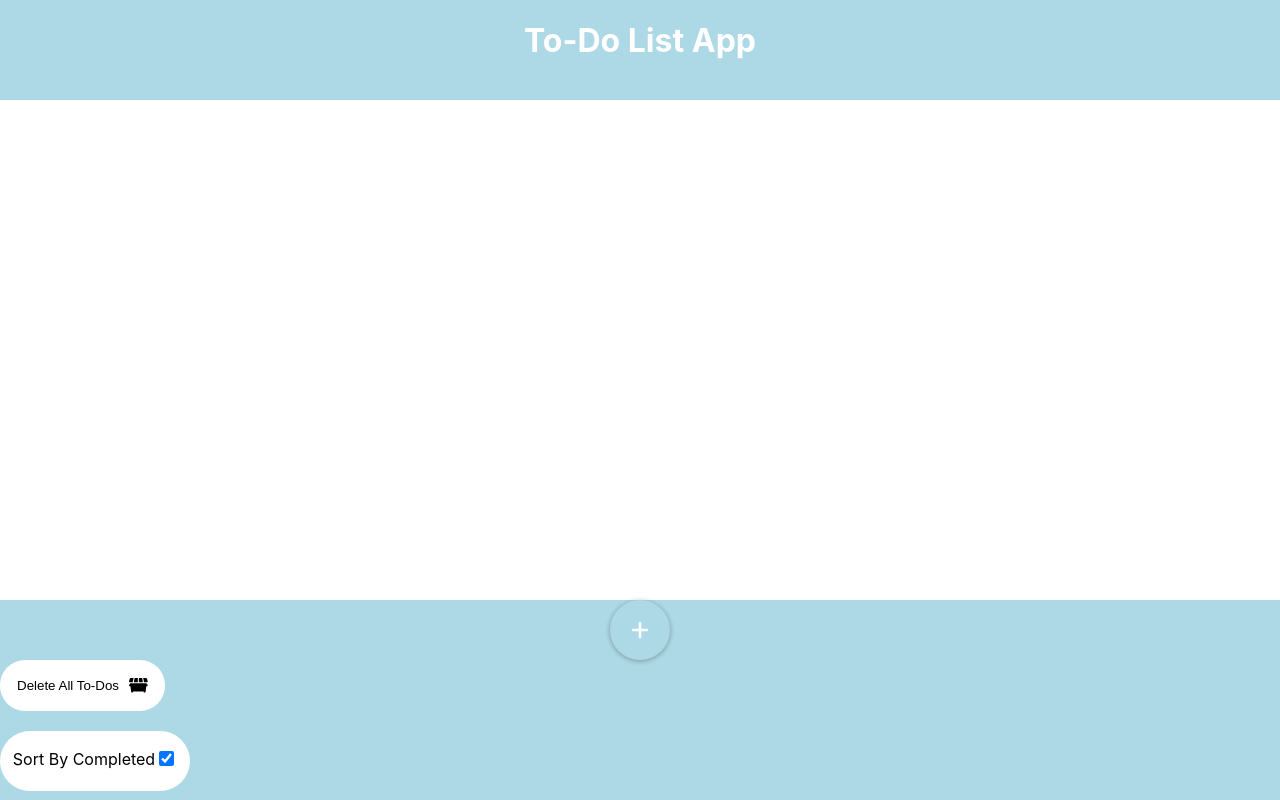
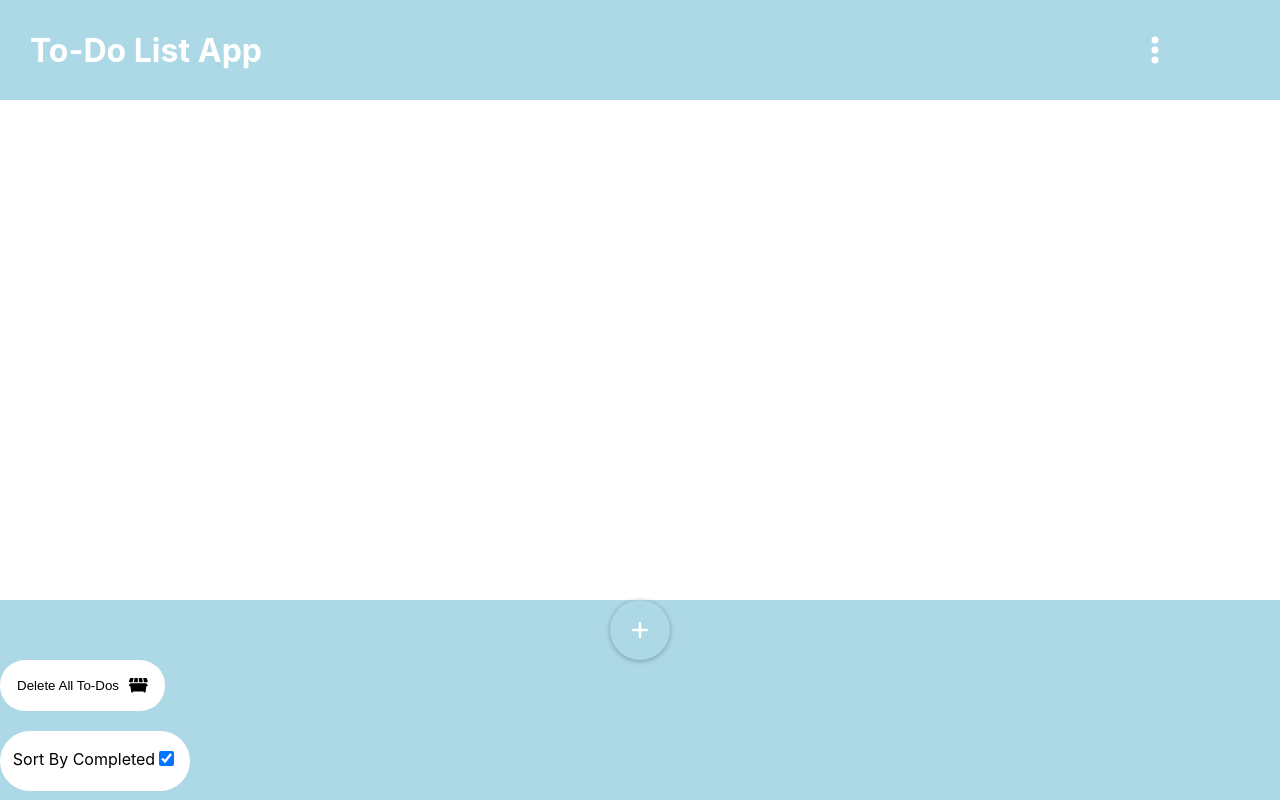
Before and after one commit to cyprste2717218/To-Do-List-App, a React (Create React App) app: page / in a window 1280 px wide. Built offline with nearby package versions, Linux system fonts and the light colour scheme.

Commit message:
chore: changed header structure to render the more options button

```diff
--- a/src/components/Header.js
+++ b/src/components/Header.js
@@ -1,16 +1,27 @@
 import React from 'react';
+
+import MoreOptionsButton from './MoreOptionsButton';
 
 const Header = () => {
     return (
         <div style={{
-            width: '100%', height: '100px', backgroundColor: '#ADD8E6', color: 'white',
-            display: 'flex', justifyContent: 'center', position: 'sticky', top: '0'
+            width: '100vw', height: '100px', backgroundColor: '#ADD8E6', color: 'white',
+            display: 'flex', flexDirection: 'row', position: 'sticky', top: '0'
       }}
         >
-            <span>
 
-                <h1>To-Do List App</h1>
-            </span>
+            <div style={{display: 'flex', justifyContent: 'left', width: '80vw', paddingLeft: '30px'}}>
+                <div style={{marginTop: 'auto', marginBottom: 'auto'}}>
+                    <h1>To-Do List App</h1>
+                </div>
+
+            </div>
+            <div style={{width: '20vw', display: 'flex', justifyContent: 'center'}}>
+                <div style={{marginTop: 'auto', marginBottom: 'auto'}}>
+                    <MoreOptionsButton />
+                </div>
+
+            </div>
 
         </div>
 
--- a/src/components/MoreOptionsButton.js
+++ b/src/components/MoreOptionsButton.js
@@ -7,7 +7,7 @@ const MoreOptionsButton = () => {
 
 	return (
     <div>
-        <FontAwesomeIcon icon={faEllipsisVertical} />
+        <FontAwesomeIcon icon={faEllipsisVertical} size='xl' style={{fontSize: '2rem'}} />
     </div>
 	);
 };
```
